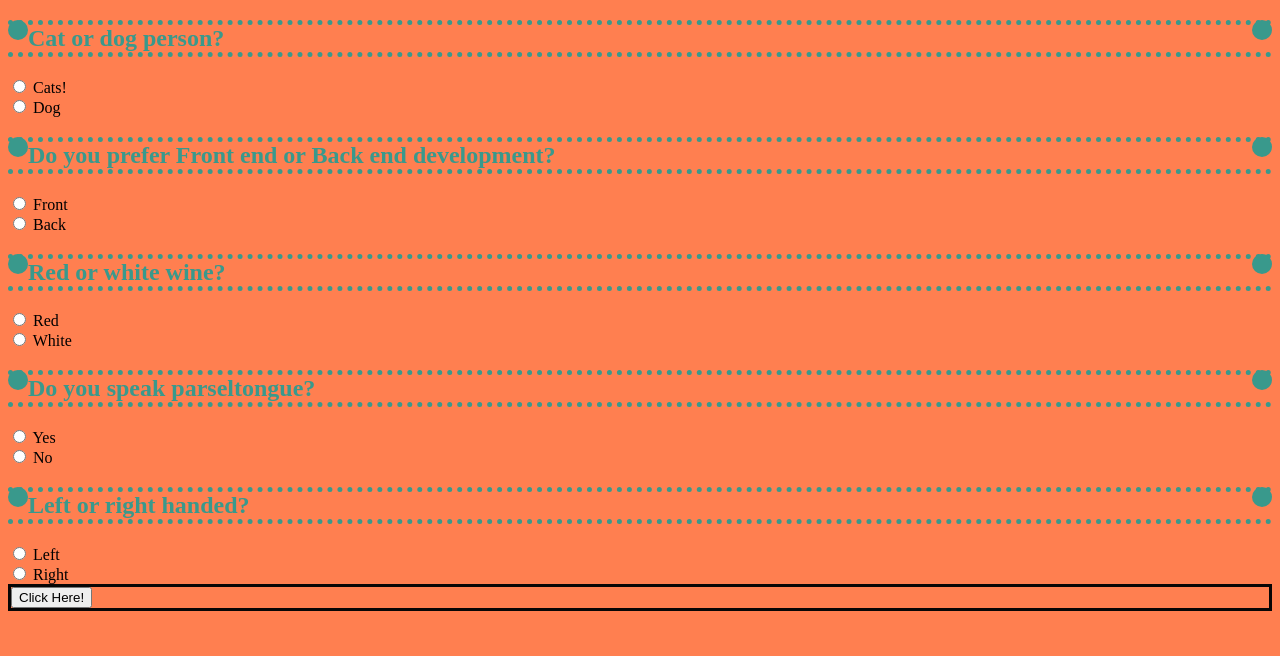
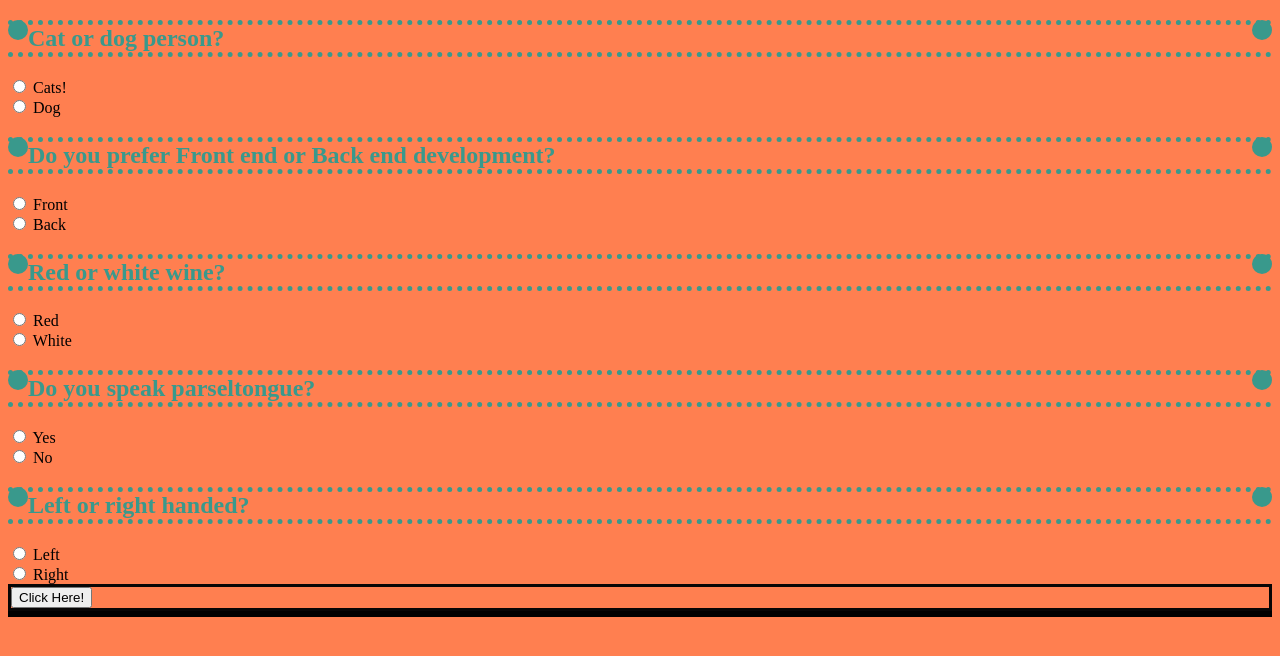
Before and after one commit to Kody7mm/programming-language, a plain HTML site: page index.html in a window 1280 px wide. Drawn offline with Linux system fonts and the light colour scheme.

Commit message:
More CSS

```diff
--- a/css/styles.css
+++ b/css/styles.css
@@ -47,6 +47,10 @@ h2 {
   border-radius: 35%;
 }
 
+.answer {
+  border-style: solid;
+}
+
 .img3 {
   width: 300px;
   height: 200px;
```
